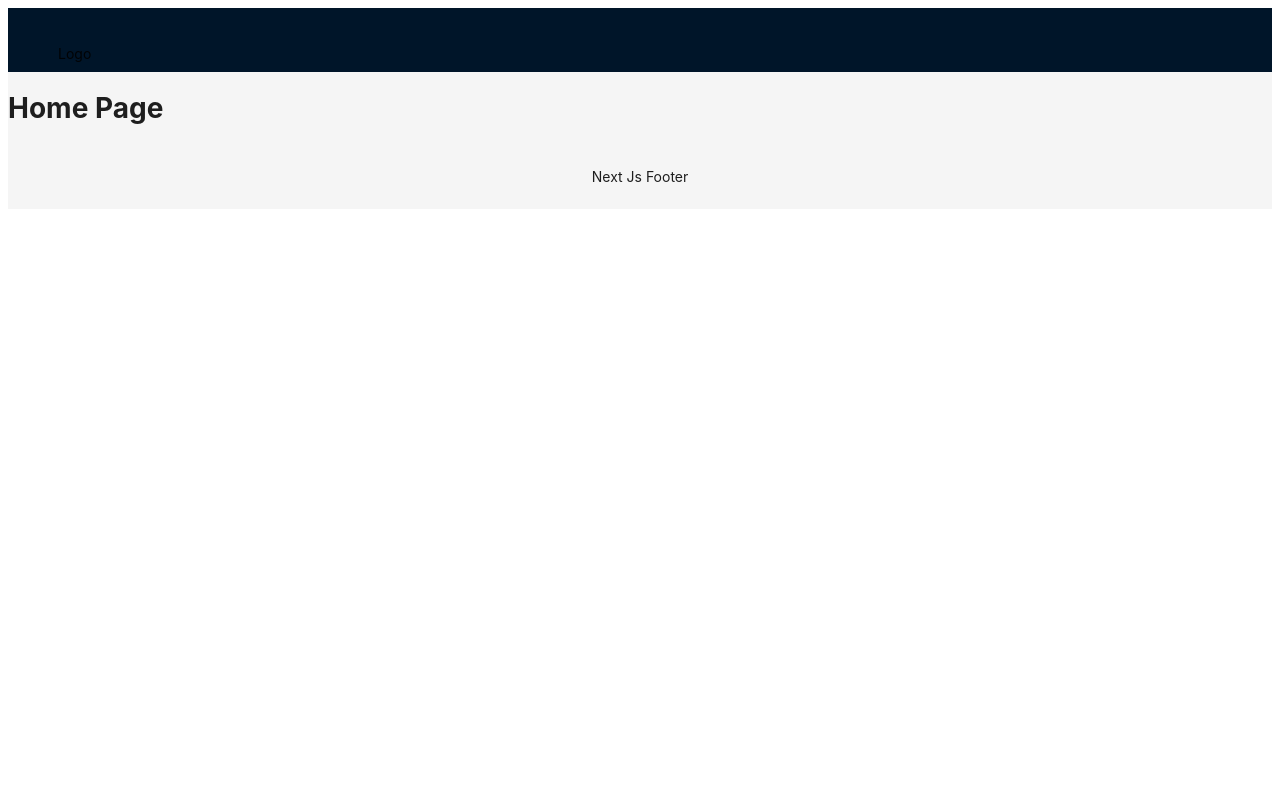
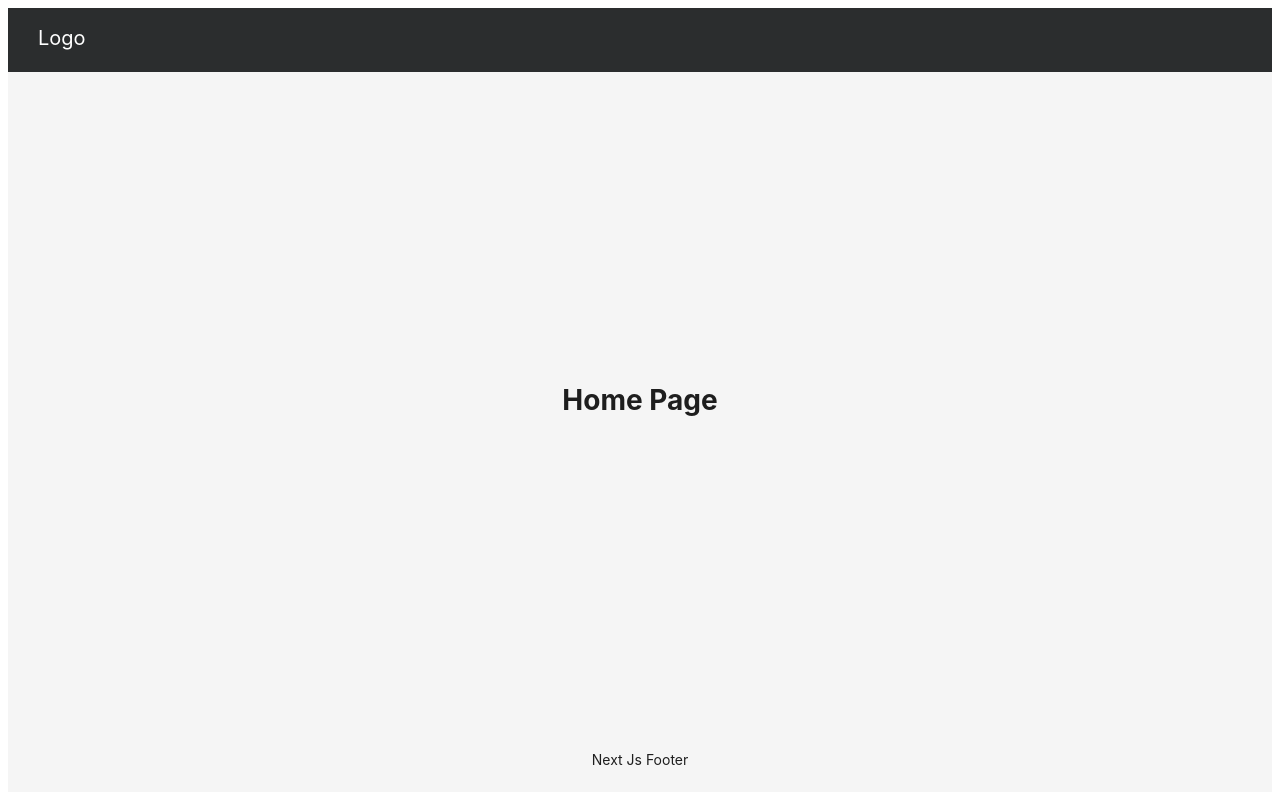
Before and after one commit to sourav-kol/next-js, a Next.js app: page / in a window 1280 px wide. Built offline with nearby package versions, Linux system fonts and the light colour scheme.

Commit message:
added common layout

```diff
--- /dev/null
+++ b/pages/_app.tsx
@@ -0,0 +1,27 @@
+import React from 'react';
+import { Layout } from 'antd';
+import type { AppProps } from 'next/app'
+import '../public/styles.scss';
+
+const { Header, Footer, Content } = Layout;
+
+const metadata = {
+    title: 'Story',
+    description: 'Tell your story',
+}
+
+export default function RootLayout({ Component, pageProps }: AppProps) {
+    return (
+        <Layout className='layout'>
+            <Header className='header'>
+                <div className="logo"><p>Logo</p></div>
+            </Header>
+            <Content className='content'>
+                <Component {...pageProps} />
+            </Content>
+            <Footer style={{ textAlign: 'center' }}>
+                Next Js Footer
+            </Footer>
+        </Layout>
+    )
+}
--- a/pages/index.tsx
+++ b/pages/index.tsx
@@ -1,13 +1,8 @@
 import React from "react";
-import { RootLayout } from './layout'
-//import '../public/styles.scss';
 
 
 export default function Home() {
   return (
-    <RootLayout>
       <h1>Home Page</h1>
-    </RootLayout>
-
   );
 }
--- a/pages/layout.tsx
+++ /dev/null
@@ -1,35 +0,0 @@
-import React from 'react';
-import { Layout, Flex } from 'antd';
-// import { Header, Footer, Content } from 'antd/es/layout/layout';
-// import Sider from 'antd/es/layout/Sider';
-
-const { Header, Sider, Footer, Content } = Layout;
-
-const metadata = {
-  title: 'Story',
-  description: 'Tell your story',
-}
-
-type Props = {
-  children: React.ReactNode
-}
-
-export function RootLayout({
-  children,
-}: {
-  children: React.ReactNode
-}) {
-  return (
-    <Layout className='layout'>
-      <Header className='header'>
-        <div className="logo"><p>Logo</p></div>
-      </Header>
-      <Content className='content'>
-        {children}
-      </Content>
-      <Footer style={{ textAlign: 'center' }}>
-        Next Js Footer
-      </Footer>
-    </Layout>
-  )
-}
```
